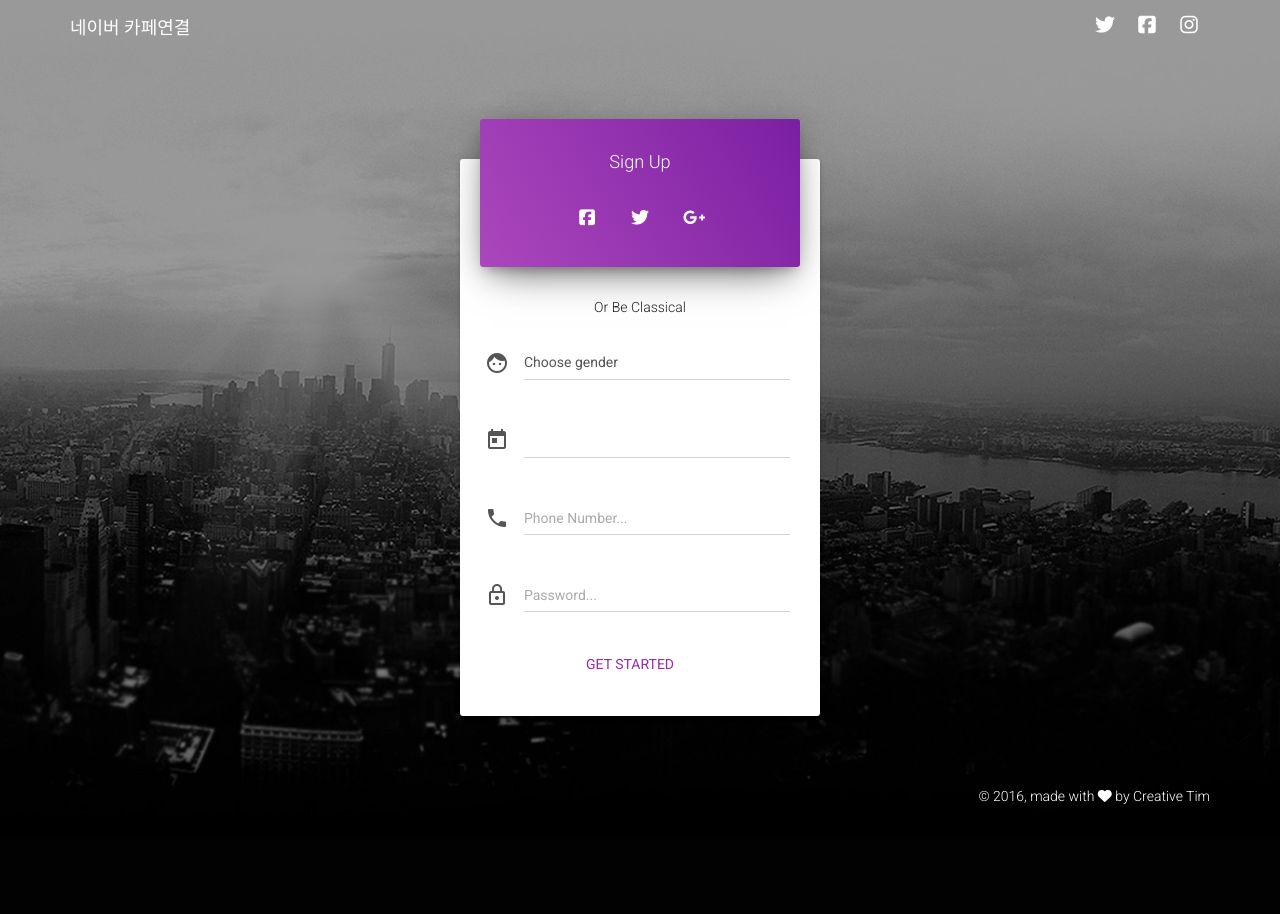
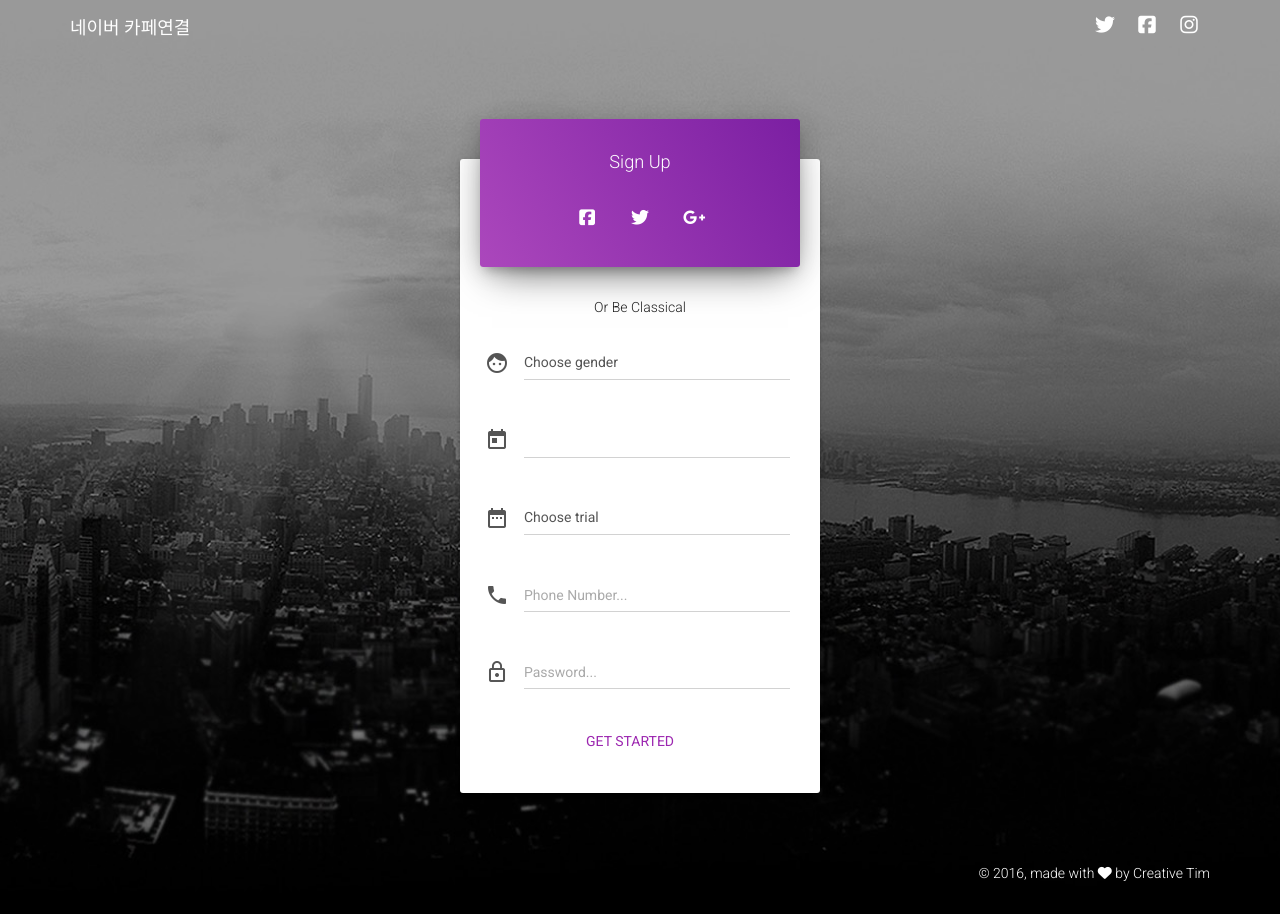
Before and after one commit to ThinkAllofYours/ilikeu, a Django app: page / in a window 1280 px wide. Shown: the part 22-936 px from the top of the page. Before the commit the page ends 826 px from the top, so only its background shows below. Run offline with Django 3.2, Linux system fonts and the light colour scheme; some libraries are stand-ins or nearby versions.

Commit message:
hide datepicker, and add trial on login.html

```diff
--- a/ilikeu/forms.py
+++ b/ilikeu/forms.py
@@ -7,7 +7,7 @@ from django import forms
 class LoginForm(forms.ModelForm):
     class Meta:
         model = Human
-        fields = ('gender', 'mate_date', 'phoneNumber', 'password',)
+        fields = ('gender', 'mate_date', 'mate_seq', 'phoneNumber', 'password',)
 
 
 class SaveForm(forms.ModelForm):
--- a/ilikeu/templates/blog/login.html
+++ b/ilikeu/templates/blog/login.html
@@ -73,11 +73,24 @@
                             <option value="W">Woman</option>
                         </select>
                   </div>
+
                   <div class="input-group">
-                      <span class="input-group-addon">
+                    <span class="input-group-addon">
                         <i class="material-icons">today</i>
                     </span>
-                      <input name="mate_date" type="text" class="datepicker form-control"/>
+                    <input name="mate_date" type="text" class="datepicker form-control" id="date_picker"/>
+                  </div>
+
+                  <div class="input-group">
+                    <span class="input-group-addon">
+                        <i class="material-icons">date_range</i>
+                    </span>
+                      <select name="mate_seq" class="select form-control" placeholder="select part">
+                          <option disabled selected class="disabled"> Choose trial</option>
+                          <option value="1">1st trial</option>
+                          <option value="2">2nd trial</option>
+                          <option value="3">3rd trial</option>
+                      </select>
                   </div>
 
                   <div class="input-group">
@@ -131,8 +144,14 @@
 
   </div>
 
+    <script>
+        $('#date_picker').datepicker().on('changeDate', function (e) {
+            $(this).datepicker('hide');
+        });
+    </script>
 
 </body>
+
 {% endblock body %}
 
 
--- a/ilikeu/views.py
+++ b/ilikeu/views.py
@@ -22,6 +22,7 @@ def login(request):
             convert_date = datetime.date(mate_date).strftime("%Y-%m-%d")
             phone_number = form.cleaned_data.get('phoneNumber')
             password = form.cleaned_data.get('password')
+            mate_seq = form.cleaned_data.get('mate_seq')
 
             if gender is 'M':
                 gender = 'W'
@@ -32,8 +33,8 @@ def login(request):
             try:
                 login_user = Human.objects.filter(
                     phoneNumber=phone_number, mate_date=convert_date,
-                    password=password,)
-                login_user = Human.objects.get(pk=login_user[len(login_user)-1].pk)
+                    password=password, mate_seq=mate_seq)
+                login_user = Human.objects.get(pk=login_user[0].pk)
                 mates = Human.objects.filter(mate_date=convert_date, gender=gender, mate_seq=login_user.mate_seq,)
                 mate_dates = MateDates.objects.get(mate_date=convert_date, mate_seq=login_user.mate_seq, )
             except:
```
